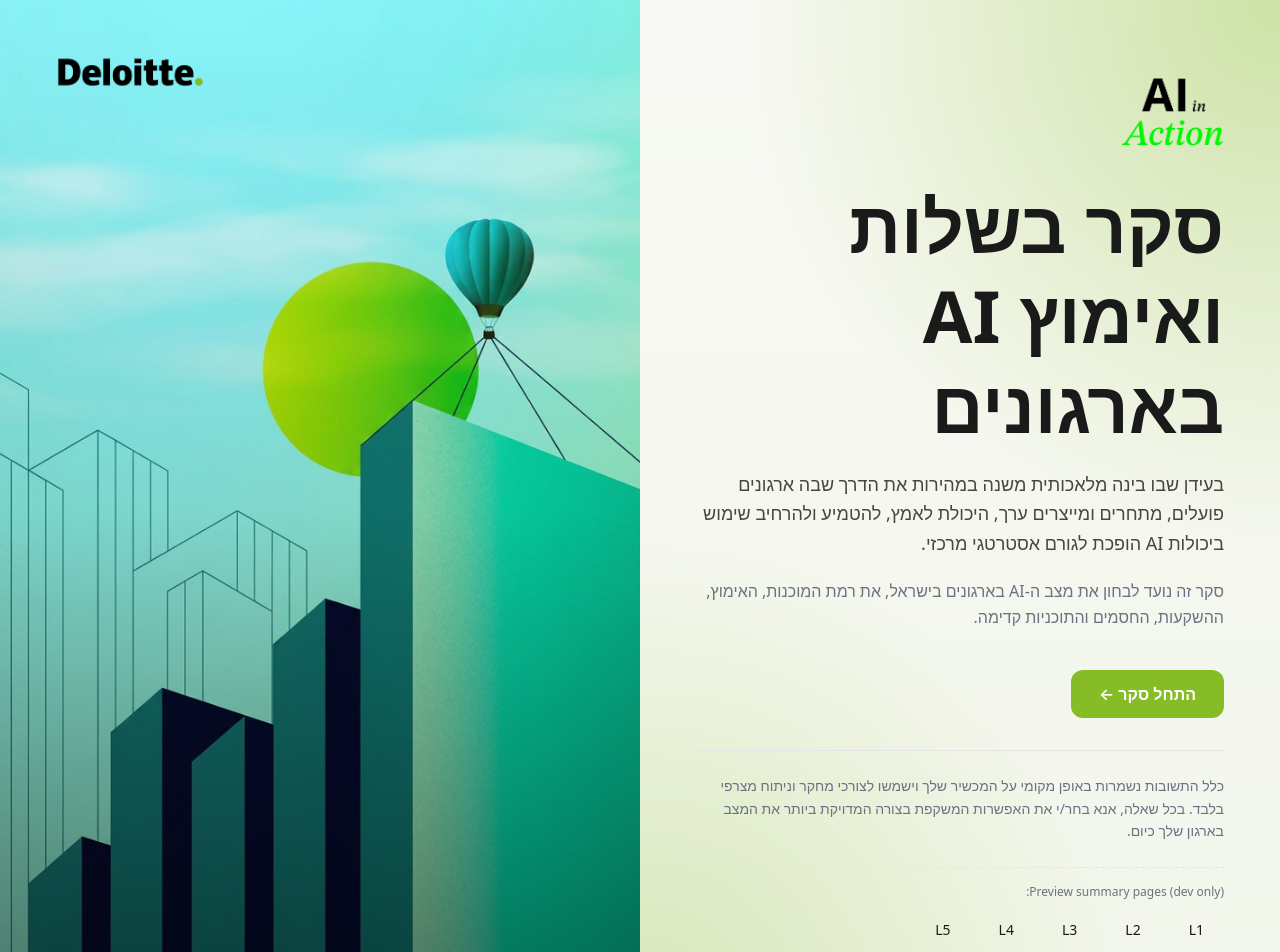
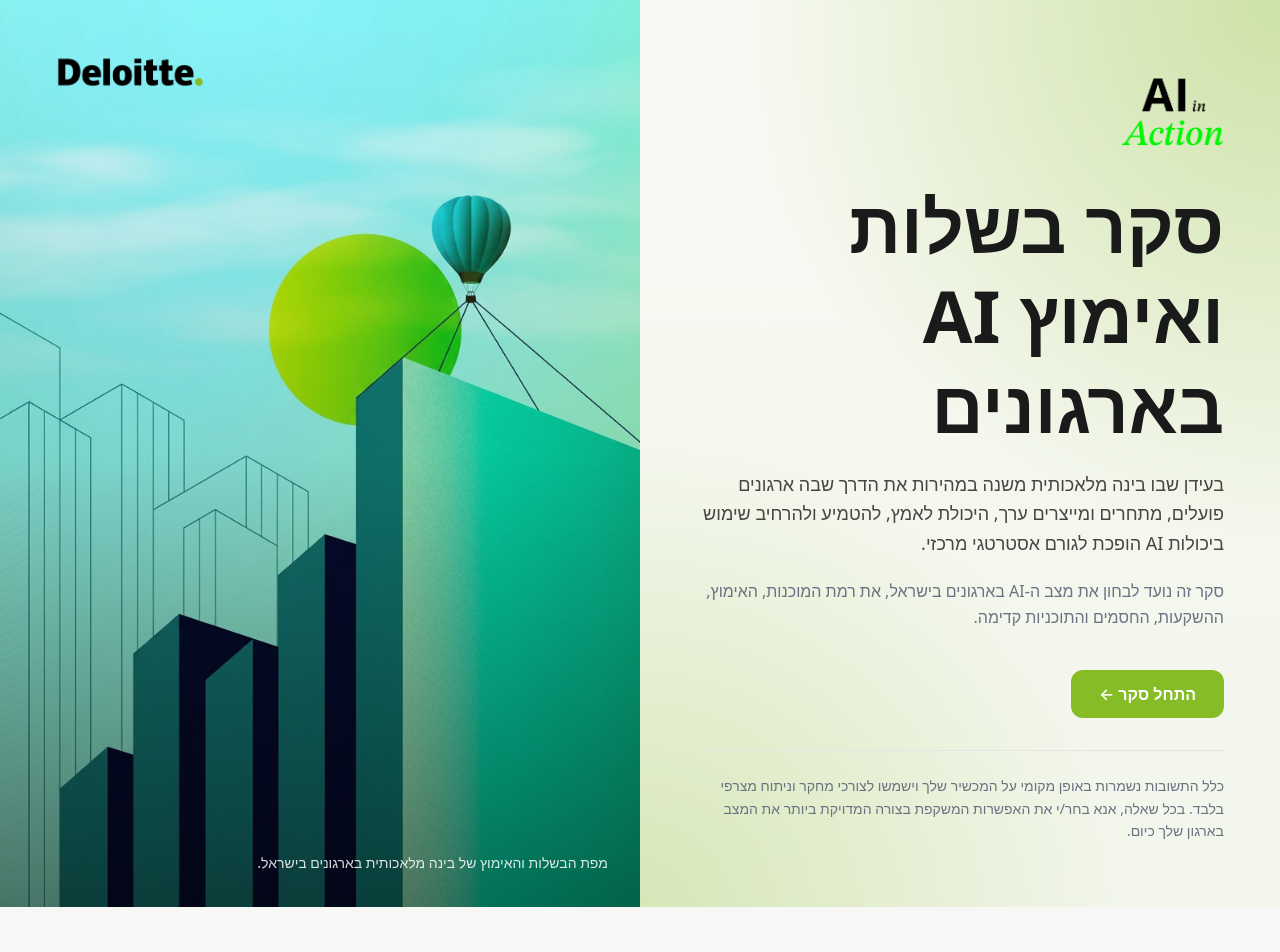
Before and after one commit to Natan-Yago/AI-survey-2026, a React (Vite) app: page / in a window 1280 px wide. Shown: the top 952 px of the page. After the commit the page ends 907 px from the top, so only its background shows below. Built offline with nearby package versions, Linux system fonts and the light colour scheme; a web font is replaced by a local one.

Commit message:
Clean up GitHub Pages production preview

```diff
--- a/src/index.css
+++ b/src/index.css
@@ -1,4 +1,3 @@
-@import url('https://fonts.googleapis.com/earlyaccess/opensanshebrew.css');
 @import "tailwindcss";
 
 @theme {
@@ -10,8 +9,8 @@
   --color-bg: #F7F7F5;
   --color-border: #E5E5E5;
 
-  --font-sans: 'Open Sans Hebrew', system-ui, sans-serif;
-  --font-latin: 'Open Sans Hebrew', system-ui, sans-serif;
+  --font-sans: system-ui, -apple-system, 'Segoe UI', Arial, sans-serif;
+  --font-latin: system-ui, -apple-system, 'Segoe UI', Arial, sans-serif;
 
   --container-survey: 720px;
 }
@@ -27,7 +26,7 @@
 }
 
 html {
-  font-family: 'Open Sans Hebrew', system-ui, -apple-system, 'Segoe UI', sans-serif;
+  font-family: system-ui, -apple-system, 'Segoe UI', Arial, sans-serif;
   background: var(--bg);
   color: var(--ink);
   -webkit-font-smoothing: antialiased;
@@ -47,7 +46,7 @@ body {
   flex-direction: column;
 }
 
-.font-latin { font-family: 'Open Sans Hebrew', system-ui, sans-serif; }
+.font-latin { font-family: system-ui, -apple-system, 'Segoe UI', Arial, sans-serif; }
 
 *:focus-visible {
   outline: 2px solid var(--deloitte-green);
--- a/src/pages/QuestionPage.tsx
+++ b/src/pages/QuestionPage.tsx
@@ -16,6 +16,7 @@ import MatrixTable from '../components/MatrixTable';
 import FactModal from '../components/FactModal';
 import { FACT_BY_QUESTION_INDEX } from '../data/facts';
 
+const assetUrl = (path: string) => `${import.meta.env.BASE_URL}${path}`;
 const MATRIX_TABLE_QUESTION_INDEXES = new Set([7, 9, 13, 16, 31]);
 
 function clampIndex(n: number): number {
@@ -321,7 +322,7 @@ export default function QuestionPage() {
   return (
     <>
       <Link to="/" className="survey-demo-logo fixed top-5 left-5 sm:top-6 sm:left-6 z-20 inline-flex" aria-label="Deloitte">
-        <img src="/Deloitte-Master-Logo-Black-RGB.png" alt="Deloitte" className="h-12 sm:h-14 lg:h-16 w-auto" />
+        <img src={assetUrl('Deloitte-Master-Logo-Black-RGB.png')} alt="Deloitte" className="h-12 sm:h-14 lg:h-16 w-auto" />
       </Link>
 
       <main className="survey-demo-main flex-1 min-h-[600px] w-full px-5 sm:px-8 py-8 sm:py-12 pb-32 flex items-start justify-center">
--- a/src/pages/SummaryPage.tsx
+++ b/src/pages/SummaryPage.tsx
@@ -1,5 +1,5 @@
 import { useEffect, useMemo } from 'react';
-import { Link, useSearchParams } from 'react-router-dom';
+import { Link } from 'react-router-dom';
 import { useAnswers } from '../state/AnswersContext';
 import { computeScore, MATURITY_LEVELS } from '../lib/scoring';
 import { SUMMARY_EXPERTS } from '../data/levels';
@@ -7,26 +7,17 @@ import { renderInline } from '../lib/inline';
 import StatCard from '../components/StatCard';
 
 const EXPERT_IMAGES: Record<string, string> = {
-  'rodolev@deloitte.co.il': '/dolevrotem.webp',
-  'tkochav@deloitte.co.il': '/tovi-kochav.webp',
+  'rodolev@deloitte.co.il': 'dolevrotem.webp',
+  'tkochav@deloitte.co.il': 'tovi-kochav.webp',
 };
+
+const assetUrl = (path: string) => `${import.meta.env.BASE_URL}${path}`;
 
 export default function SummaryPage() {
   const { answers, resetSurvey } = useAnswers();
   const result = useMemo(() => computeScore(answers), [answers]);
-  let { level, average, count } = result;
+  const { level, average, count } = result;
   const { facts } = result;
-
-  // TODO REMOVE: stakeholder preview — allow ?level=1..5 to preview each summary state.
-  const [searchParams] = useSearchParams();
-  const previewParam = Number(searchParams.get('level'));
-  if (Number.isInteger(previewParam) && previewParam >= 1 && previewParam <= 5) {
-    const previewLevel = MATURITY_LEVELS[previewParam - 1];
-    level = previewLevel;
-    average = (previewLevel.range[0] + previewLevel.range[1]) / 2;
-    count = 1;
-  }
-  // END TODO REMOVE
 
   useEffect(() => {
     document.title = `AI Maturity Survey · ${level.nameEn}`;
@@ -41,7 +32,7 @@ export default function SummaryPage() {
   return (
     <>
       <Link to="/" className="survey-demo-logo fixed top-5 left-5 sm:top-6 sm:left-6 z-20 inline-flex" aria-label="Deloitte">
-        <img src="/Deloitte-Master-Logo-Black-RGB.png" alt="Deloitte" className="h-12 sm:h-14 lg:h-16 w-auto" />
+        <img src={assetUrl('Deloitte-Master-Logo-Black-RGB.png')} alt="Deloitte" className="h-12 sm:h-14 lg:h-16 w-auto" />
       </Link>
 
       <main className="survey-demo-main flex-1 min-h-[600px] w-full px-5 sm:px-8 py-8 sm:py-12 pb-48 flex items-start justify-center">
@@ -125,7 +116,7 @@ export default function SummaryPage() {
               {SUMMARY_EXPERTS.map((e) => (
                 <div key={e.email} className="option-card surface-card expert-card">
                   <div className="expert-avatar">
-                    <img className="expert-avatar-img" src={EXPERT_IMAGES[e.email]} alt={e.name} />
+                    <img className="expert-avatar-img" src={assetUrl(EXPERT_IMAGES[e.email])} alt={e.name} />
                   </div>
                   <div className="expert-meta">
                     <div className="expert-name">{e.name}</div>
--- a/src/pages/WelcomePage.tsx
+++ b/src/pages/WelcomePage.tsx
@@ -1,6 +1,8 @@
 import { Link } from 'react-router-dom';
 import { useEffect } from 'react';
 import { useAnswers } from '../state/AnswersContext';
+
+const assetUrl = (path: string) => `${import.meta.env.BASE_URL}${path}`;
 
 export default function WelcomePage() {
   const { lastQuestionIndex, answers } = useAnswers();
@@ -15,16 +17,16 @@ export default function WelcomePage() {
 
   return (
     <>
-      <a href="/" className="welcome-mobile-logo fixed top-5 left-5 z-20 inline-flex lg:hidden" aria-label="Deloitte">
-        <img src="/Deloitte-Master-Logo-Black-RGB.png" alt="Deloitte" className="h-12 sm:h-14 w-auto" />
-      </a>
+      <Link to="/" className="welcome-mobile-logo fixed top-5 left-5 z-20 inline-flex lg:hidden" aria-label="Deloitte">
+        <img src={assetUrl('Deloitte-Master-Logo-Black-RGB.png')} alt="Deloitte" className="h-12 sm:h-14 w-auto" />
+      </Link>
       <div className="welcome-layout min-h-screen w-full grid grid-cols-1 lg:grid-cols-2" dir="ltr">
         <aside className="welcome-image-col relative hidden lg:block bg-[#0F0F0F] overflow-hidden" dir="rtl">
-          <img src="/welcome-img.png" alt="" className="absolute inset-0 w-full h-full object-cover" />
+          <img src={assetUrl('welcome-img.png')} alt="" className="absolute inset-0 w-full h-full object-cover" />
           <div className="absolute inset-0 bg-gradient-to-t from-black/50 via-black/10 to-transparent"></div>
-          <a href="/" className="absolute top-8 left-8 z-10 inline-flex" aria-label="Deloitte">
-            <img src="/Deloitte-Master-Logo-Black-RGB.png" alt="Deloitte" className="h-20 w-auto" />
-          </a>
+          <Link to="/" className="absolute top-8 left-8 z-10 inline-flex" aria-label="Deloitte">
+            <img src={assetUrl('Deloitte-Master-Logo-Black-RGB.png')} alt="Deloitte" className="h-20 w-auto" />
+          </Link>
           <div className="absolute bottom-8 right-8 left-8 text-white" dir="rtl">
             <p className="text-white/85 text-sm max-w-sm leading-relaxed">
               מפת הבשלות והאימוץ של בינה מלאכותית בארגונים בישראל.
@@ -35,7 +37,7 @@ export default function WelcomePage() {
         <section className="welcome-content-col flex flex-col min-h-screen" dir="rtl">
           <main className="welcome-main flex-1 px-6 sm:px-10 lg:px-14 pt-16 pb-12 sm:pt-20 sm:pb-16 lg:py-16 flex items-center justify-center">
             <div className="w-full max-w-xl">
-              <img src="/text comp.png" alt="" aria-hidden="true" className="h-16 sm:h-16 lg:h-24 w-auto mb-5" />
+              <img src={assetUrl('text comp.png')} alt="" aria-hidden="true" className="h-16 sm:h-16 lg:h-24 w-auto mb-5" />
               <h1 className="text-4xl sm:text-5xl xl:text-7xl font-bold leading-tight mb-5">
                 סקר בשלות ואימוץ <span className="font-latin">AI</span> בארגונים
               </h1>
@@ -57,23 +59,6 @@ export default function WelcomePage() {
                 כלל התשובות נשמרות באופן מקומי על המכשיר שלך וישמשו לצורכי מחקר וניתוח מצרפי בלבד.
                 בכל שאלה, אנא בחר/י את האפשרות המשקפת בצורה המדויקת ביותר את המצב בארגון שלך כיום.
               </p>
-
-              {/* TODO REMOVE: stakeholder preview — quick links to each summary level. */}
-              <div className="mt-6 pt-4 border-t border-dashed border-[#E5E5E5]">
-                <p className="text-xs text-[#6B7280] mb-2 font-latin">Preview summary pages (dev only):</p>
-                <div className="flex flex-wrap gap-2">
-                  {[1, 2, 3, 4, 5].map((n) => (
-                    <Link
-                      key={n}
-                      to={`/summary?level=${n}`}
-                      className="btn-ghost text-sm font-latin"
-                    >
-                      L{n}
-                    </Link>
-                  ))}
-                </div>
-              </div>
-              {/* END TODO REMOVE */}
             </div>
           </main>
         </section>
```
